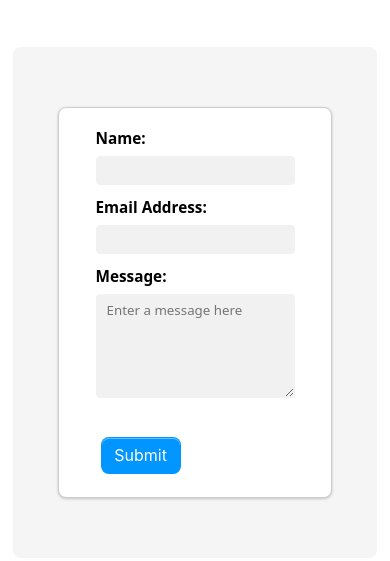
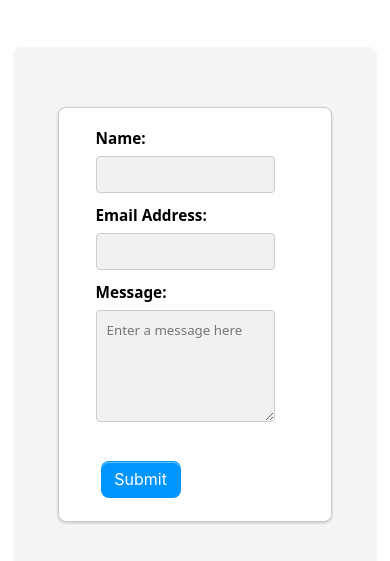
Before and after one commit to gladwinc/record-store, a plain HTML site: page contact.html in a window 390 px wide. Shown: the part 111-672 px from the top of the page. Drawn offline with Linux system fonts and the light colour scheme.

Commit message:
Update css

```diff
--- a/css/more.css
+++ b/css/more.css
@@ -169,5 +169,22 @@ textarea {
   font-family: system-ui, -apple-system, BlinkMacSystemFont, "Segoe UI", Roboto,
     Oxygen, Ubuntu, Cantarell, "PT Sans", "Open Sans", "Fira Sans", "Droid Sans",
     "Helvetica Neue", Helvetica, Arial, sans-serif;
-  max-width: 310px;
 }
+
+input[type="text"],
+input[type="email"],
+textarea {
+  width: 100%;
+  box-sizing: border-box;
+  padding: 10px;
+  border: 1px solid #ccc;
+  margin-bottom: 10px;
+}
+
+@media (max-width: 600px) {
+  input[type="text"],
+  input[type="email"],
+  textarea {
+    width: 90%;
+  }
+}
```
